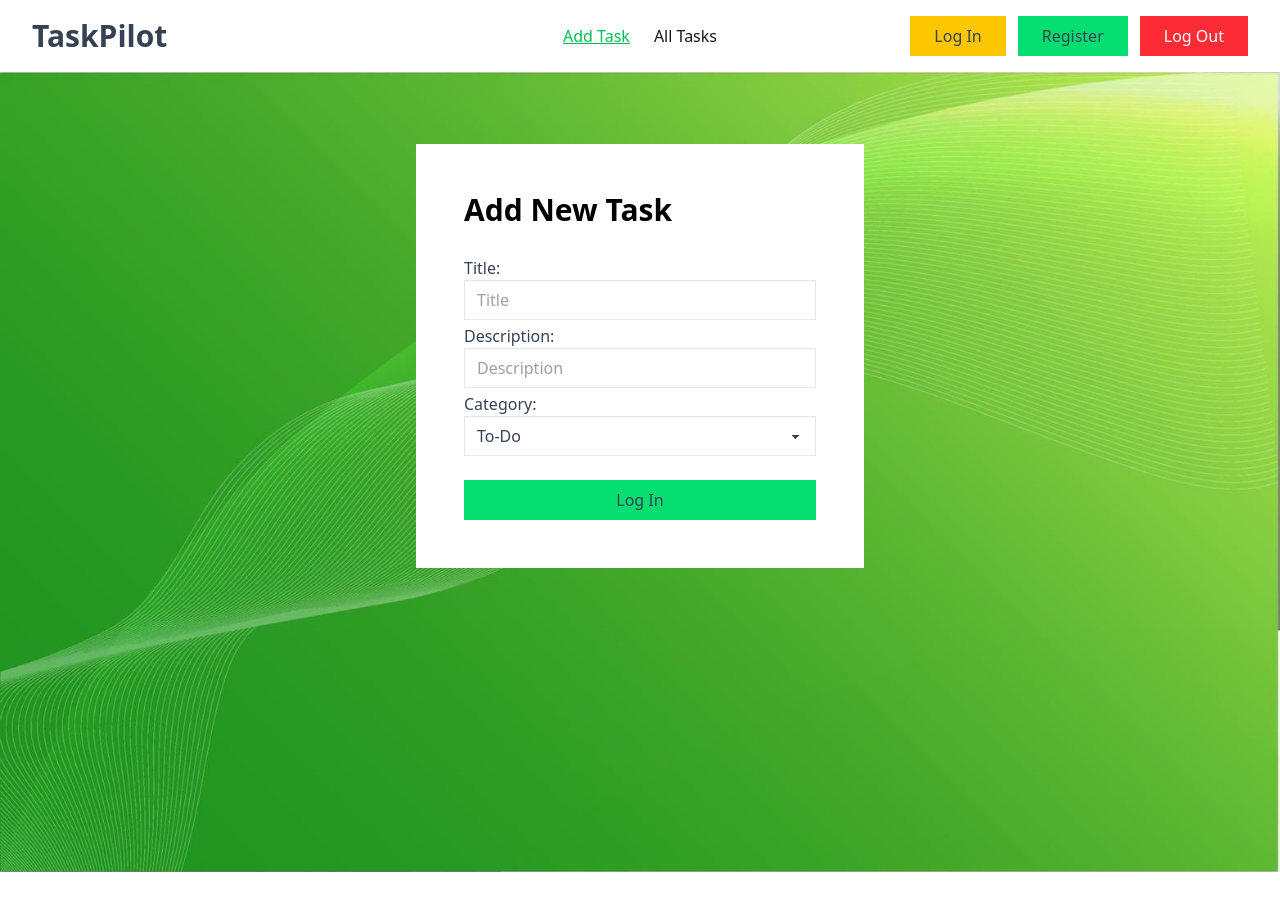
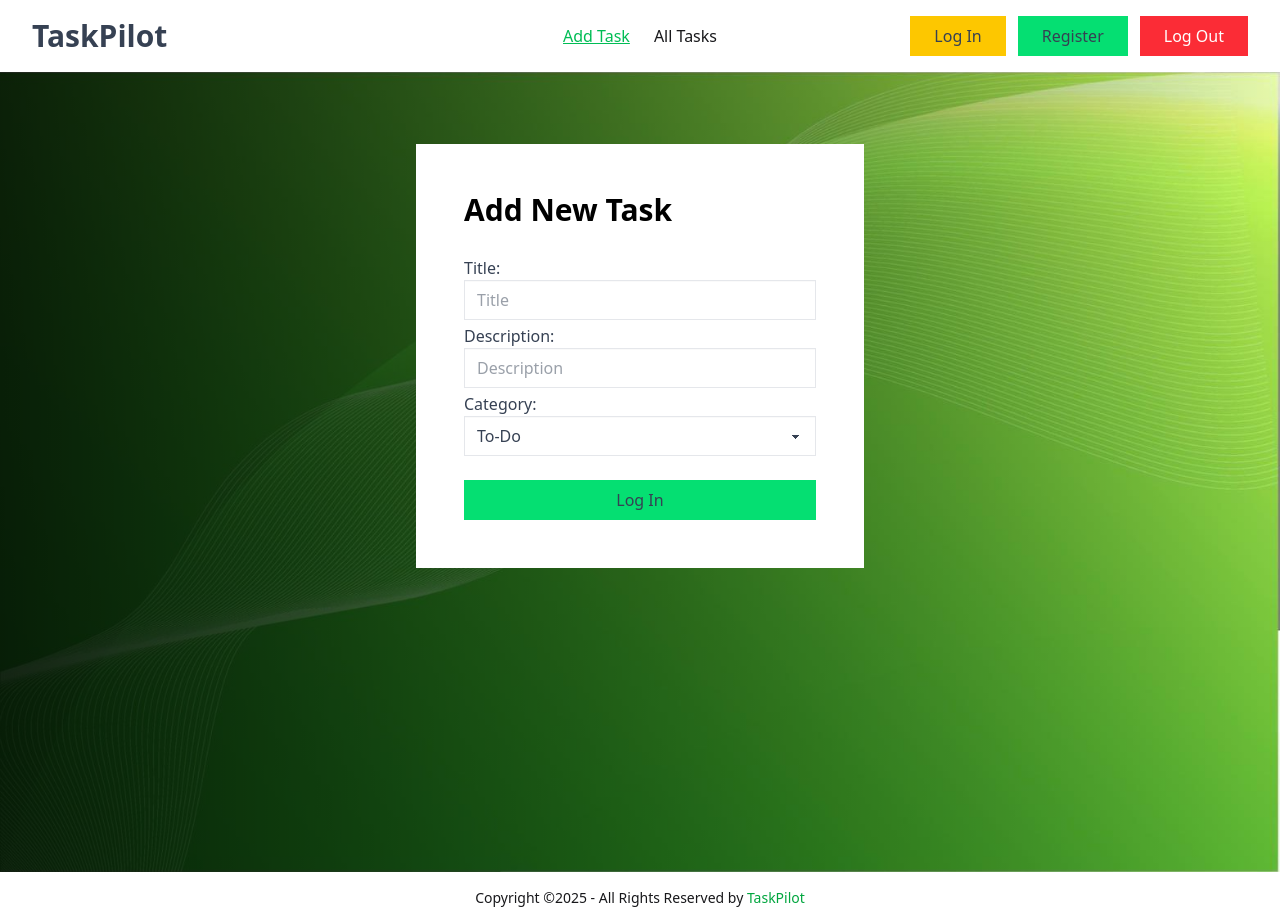
Before and after one commit to Ashiqur1819/Task-Pilot-Client-Side, a React (Vite) app: page /add_task in a window 1280 px wide. Before the commit the page ends 872 px from the top, so only its background shows below. Built offline with nearby package versions, Linux system fonts and the light colour scheme.

Commit message:
Added firebase

```diff
--- a/package.json
+++ b/package.json
@@ -11,6 +11,7 @@
   },
   "dependencies": {
     "@tailwindcss/vite": "^4.0.7",
+    "firebase": "^11.3.1",
     "localforage": "^1.10.0",
     "match-sorter": "^8.0.0",
     "react": "^19.0.0",
--- a/src/components/Banner.jsx
+++ b/src/components/Banner.jsx
@@ -12,10 +12,12 @@ const Banner = () => {
         }}
       >
         <div className="max-w-3xl px-4 md:px-6 lg:px-8">
-          <h2 className="text-3xl md:text-5xl lg:text-6xl font-bold text-yellow-400 drop-shadow-2xl mb-6">Earn Big Rewards <br /> Right Now</h2>
+          <h2 className="text-3xl md:text-5xl lg:text-6xl font-bold text-yellow-400 drop-shadow-2xl mb-6">
+            Earn Big Rewards <br /> Right Now
+          </h2>
           <p className="text-white text-lg text-justify">
             Take advantage of exciting opportunities to earn generous rewards by
-            completing simple tasks. Whether you're looking for quick
+            completing simple tasks. Whether your’e looking for quick
             micro-tasks or high-paying challenges, this is your chance to
             maximize your earnings effortlessly. With a wide variety of tasks
             available, you can work at your own pace and get rewarded instantly.
--- /dev/null
+++ b/src/components/Footer.jsx
@@ -0,0 +1,16 @@
+
+
+const Footer = () => {
+    return (
+      <footer className="footer sm:footer-horizontal footer-center bg-base-50 text-base-content p-4">
+        <aside>
+          <p>
+            Copyright ©{new Date().getFullYear()} - All Rights Reserved by{" "}
+            <span className="text-green-600 font-medium">TaskPilot</span>
+          </p>
+        </aside>
+      </footer>
+    );
+};
+
+export default Footer;
--- /dev/null
+++ b/src/firebase/firebase.config.js
@@ -0,0 +1,21 @@
+// Import the functions you need from the SDKs you need
+import { initializeApp } from "firebase/app";
+import { getAuth } from "firebase/auth";
+// TODO: Add SDKs for Firebase products that you want to use
+// https://firebase.google.com/docs/web/setup#available-libraries
+
+// Your web app's Firebase configuration
+const firebaseConfig = {
+  apiKey: import.meta.env.VITE_apiKey,
+  authDomain: import.meta.env.VITE_authDomain,
+  projectId: import.meta.env.VITE_projectId,
+  storageBucket: import.meta.env.VITE_storageBucket,
+  messagingSenderId: import.meta.env.VITE_messagingSenderId,
+  appId: import.meta.env.VITE_appId
+};
+
+// Initialize Firebase
+const app = initializeApp(firebaseConfig);
+const auth = getAuth(app);
+
+export default auth;
--- a/src/layouts/MainLayout.jsx
+++ b/src/layouts/MainLayout.jsx
@@ -1,5 +1,6 @@
 import { Outlet } from "react-router-dom";
 import Navbar from "../components/Navbar";
+import Footer from "../components/Footer";
 
 
 
@@ -13,7 +14,7 @@ const MainLayout = () => {
             <Outlet></Outlet>
         </main>
         <footer>
-
+            <Footer></Footer>
         </footer>
       </div>
     );
--- a/src/pages/AddTask/AddTask.jsx
+++ b/src/pages/AddTask/AddTask.jsx
@@ -7,7 +7,7 @@ const AddTask = () => {
       <div
         className="min-h-screen bg-yellow-300"
         style={{
-          backgroundImage: `url(${addtaskbanner})`,
+          backgroundImage: `linear-gradient(to right, rgba(0, 0, 0, 0.8), rgba(0, 0, 0, 0)), url(${addtaskbanner})`,
           backgroundRepeat: "no-repeat",
           backgroundSize: "cover",
           backgroundPosition: "center",
--- a/src/pages/Login/Login.jsx
+++ b/src/pages/Login/Login.jsx
@@ -10,7 +10,7 @@ const Login = () => {
       <div
         className="min-h-screen"
         style={{
-          backgroundImage: `url(${loginbg})`,
+          backgroundImage: `linear-gradient(to right, rgba(0, 0, 0, 0.8), rgba(0, 0, 0, 0)), url(${loginbg})`,
           backgroundRepeat: "no-repeat",
           backgroundSize: "cover",
           backgroundPosition: "center",
@@ -77,7 +77,12 @@ const Login = () => {
             <span>Continue With Google</span>
           </button>
           <div className="mt-3">
-            <p className="text-gray-700 text-center">{"Don't have an account?"} <span className="underline text-yellow-500 font-medium"><Link to="/register">Register</Link></span></p>
+            <p className="text-gray-700 text-center">
+              {"Don't have an account?"}{" "}
+              <span className="underline text-yellow-500 font-medium">
+                <Link to="/register">Register</Link>
+              </span>
+            </p>
           </div>
         </div>
       </div>
--- a/src/pages/Register/Register.jsx
+++ b/src/pages/Register/Register.jsx
@@ -11,7 +11,7 @@ const Register = () => {
       <div
         className="min-h-screen"
         style={{
-          backgroundImage: `url(${registerImage})`,
+          backgroundImage: `linear-gradient(to right, rgba(0, 0, 0, 0.8), rgba(0, 0, 0, 0)), url(${registerImage})`,
           backgroundRepeat: "no-repeat",
           backgroundSize: "cover",
           backgroundPosition: "center",
@@ -85,10 +85,14 @@ const Register = () => {
           </button>
           <div className="mt-3">
             <p className="text-gray-700 text-center">
-              Already have an account? <span className="underline text-yellow-500 font-medium"><Link to="/login">Log In</Link></span>
+              Already have an account?{" "}
+              <span className="underline text-yellow-500 font-medium">
+                <Link to="/login">Log In</Link>
+              </span>
             </p>
           </div>
         </div>
+        <div className="invisible mt-12">dfd</div>
       </div>
     );
 };
```
Also changed, not shown: 2 other files (tests, documents, lock files or other folders).
